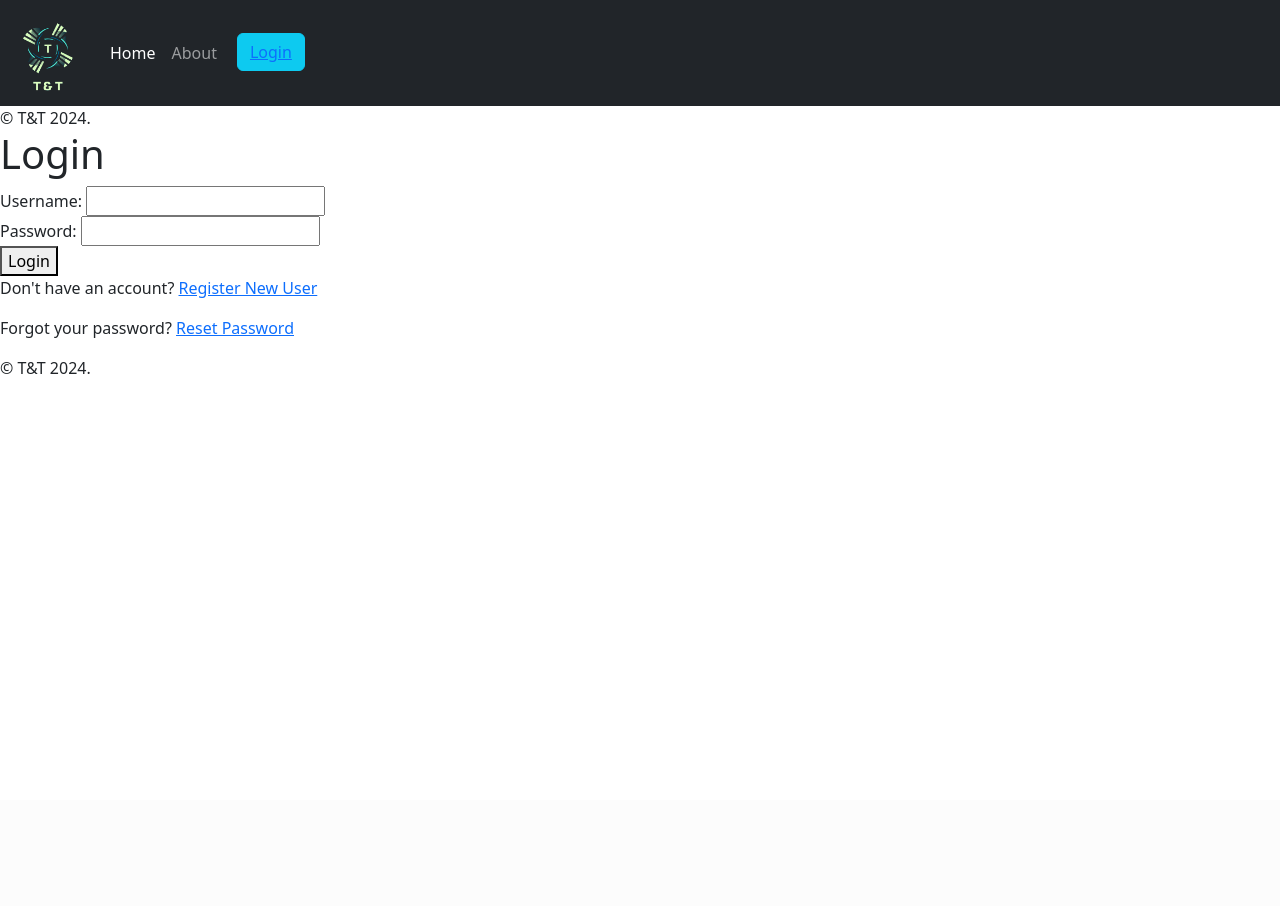
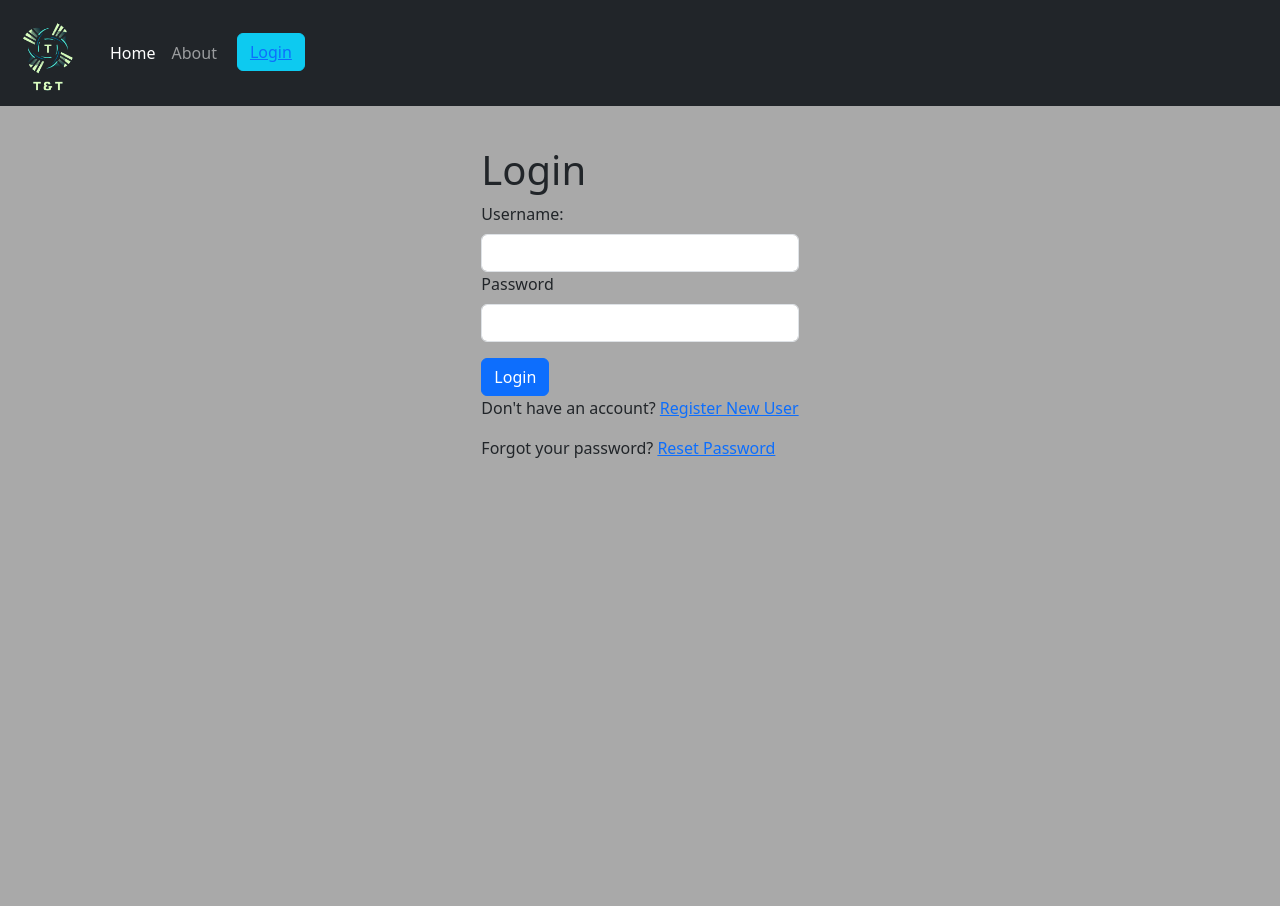
Before and after one commit to Modeste74/TNT, a Flask app: page /login in a window 1280 px wide. Before the commit the page ends 374 px from the top, so only its background shows below. Run offline with Flask 3, Linux system fonts and the light colour scheme; some libraries are stand-ins or nearby versions.

Commit message:
login styling

```diff
--- a/Static/style.css
+++ b/Static/style.css
@@ -0,0 +1,15 @@
+/* login styling */
+.Login-deets
+{
+    padding-top: 40px;
+    display: flex;
+    justify-content: center;
+    align-items: center;
+}
+
+.login-abts
+{
+    background-color: darkgray;
+    min-width: 100%;
+    min-height: 100vh;
+}
--- a/app.py
+++ b/app.py
@@ -29,4 +29,4 @@ def create_app():
 
 if __name__ == '__main__':
     app = create_app()
-    app.run(host='0.0.0.0', port=5000, debug=True)
+    app.run(host='0.0.0.0', port=5500, debug=True)
--- a/group/group_view.py
+++ b/group/group_view.py
@@ -1,7 +1,7 @@
 #!/usr/bin/python3
 """defines endpoints for group creation"""
 from . import group_bp
-from flask import Flask, request, render_template, redirect
+from flask import Flask, request, render_template, redirect, jsonify
 from flask import flash, url_for
 from flask_login import current_user
 from models import storage
--- a/templates/forgot_password.html
+++ b/templates/forgot_password.html
@@ -7,7 +7,7 @@
 </head>
 <body>
     <h2>Forgot Password</h2>
-    <form method="POST" action="{{ url_for('forgot_password') }}">
+    <form method="POST" action="{{ url_for('user.forgot_password') }}">
         <label for="username">Username:</label>
         <input type="text" name="username" required>
         <input type="text" name="new_password" required>
--- a/templates/index.html
+++ b/templates/index.html
@@ -6,8 +6,7 @@
     <meta http-equiv="X-UA-Compatible" content="IE=edge">
     <meta name="viewport" content="width=device-width, initial-scale=1.0">
     <link rel="icon" href="{{ url_for('static', filename='images/favicon.ico') }}">
-    <link rel="stylesheet" href="{{ url_for('static', filename='styles.css') }}">
-    <link href="css/bootstrap.min.css" rel="stylesheet" media="screen">
+    <link rel="stylesheet" href="{{ url_for('static', filename='style.css') }}">
     <link href="https://cdn.jsdelivr.net/npm/bootstrap@5.3.3/dist/css/bootstrap.min.css" rel="stylesheet" integrity="sha384-QWTKZyjpPEjISv5WaRU9OFeRpok6YctnYmDr5pNlyT2bRjXh0JMhjY6hW+ALEwIH" crossorigin="anonymous">
     <title>{% block title %} {% endblock %}Tutor & Tutee</title>
 </head>
@@ -16,7 +15,7 @@
 <body>
         <nav class="navbar navbar-expand-lg navbar-dark bg-dark">
         <div class="container-fluid">
-          <a class="navbar-brand" href="#">
+          <a class="navbar-brand" href="{{ url_for('user.home') }}">
         <img src="{{ url_for('static', filename='images/tnt-logo.png') }}" alt="logo" srcset="" height="80" width="74">
         </a>
           <button class="navbar-toggler" type="button" data-bs-toggle="collapse" data-bs-target="#navbarSupportedContent" aria-controls="navbarSupportedContent" aria-expanded="false" aria-label="Toggle navigation">
@@ -25,14 +24,14 @@
           <div class="collapse navbar-collapse" id="navbarSupportedContent">
             <ul class="navbar-nav me-auto mb-2 mb-lg-0">
               <li class="nav-item">
-                <a class="nav-link active" aria-current="page" href="#">Home</a>
+                <a class="nav-link active" aria-current="page" href="{{ url_for('user.home') }}">Home</a>
               </li>
               <li class="nav-item">
                 <a class="nav-link" href="#">About</a>
               </li>
               <form class="container-fluid justify-content-start">
             {% if current_user.is_authenticated %}
-            <button type="button" class="btn btn-warning">{{ current_user.username }}<a href="{{ url_for('user.logout') }}">Logout</a></button>
+            <button type="button" class="btn btn-warning">@{{ current_user.username }} <a href=" {{ url_for('user.logout') }} "> Logout</a></button>
             {% else %}
             <button type="button" class="btn btn-info"><a href="{{ url_for('user.login') }}">Login</a></button>
             {% endif %}
@@ -42,14 +41,6 @@
           </div>
         </div>
       </nav>
-
-    <div id="footer">
-        {% block footer %}
-        &copy; T&T 2024.
-        {% endblock %}
-        </div>
-
-<script src="js/jquery.js"></script>
-<script src="js/bootstrap.min.js"></script>
+      <script src="https://cdn.jsdelivr.net/npm/bootstrap@5.3.3/dist/js/bootstrap.min.js" integrity="sha384-0pUGZvbkm6XF6gxjEnlmuGrJXVbNuzT9qBBavbLwCsOGabYfZo0T0to5eqruptLy" crossorigin="anonymous"></script>
 </body>
 </html>
--- a/templates/login.html
+++ b/templates/login.html
@@ -7,10 +7,12 @@
 
 {% block content %}
 
-<body class="Login-deets">
-
-    <h1>Login</h1>
-    {% with messages = get_flashed_messages() %}
+<body>
+    <article class="login-abts">
+    <form method="post" action="{{ url_for('user.login') }}" class="Login-deets">
+        <div class="mb-3">
+            <h1>Login</h1>
+        {% with messages = get_flashed_messages() %}
         {% if messages %}
             <ul>
                 {% for message in messages %}
@@ -18,20 +20,19 @@
                 {% endfor %}
             </ul>
         {% endif %}
-    {% endwith %}
-
-    <form method="post" action="{{ url_for('user.login') }}">
-        <label for="username">Username:</label>
-        <input type="text" id="username" name="username" required><br>
-
-        <label for="password">Password:</label>
-        <input type="password" id="password" name="password" required><br>
-
-        <button type="submit">Login</button>
-    </form>
+        {% endwith %}
+          <label for="exampleInputEmail1" class="form-label">Username: </label>
+          <input type="text" class="form-control" id="username" name="username" required>
+        <div class="mb-3">
+          <label for="exampleInputPassword1" class="form-label">Password</label>
+          <input type="password" class="form-control" id="password" name="password" required>
+        </div>
+        <button type="submit" class="btn btn-primary">Login</button>
+      </form>
 
     <p>Don't have an account? <a href="{{ url_for('user.register') }}">Register New User</a></p>
     <p>Forgot your password? <a href="{{ url_for('user.forgot_password') }}">Reset Password</a></p>
 </body>
+</article>
 {%endblock%}
 </html>
```
Also changed, not shown: models/engine/db_storage.py (+54 -54 lines), models/users.py (+9 -9 lines), templates/home_page.html (+6 -5 lines).
